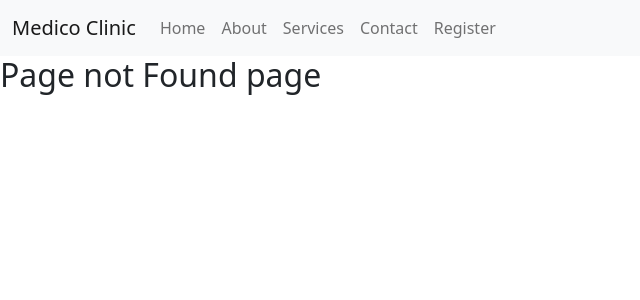
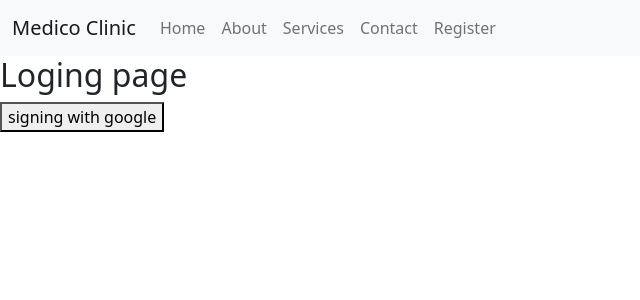
Before and after one commit to developeremdad/Health-care, a React (Create React App) app: page /login in a window 1280 px wide. Before the commit this address had no page. Shown: the top 300 px of the page, without its empty margins (0-640 px from the left). Built offline with nearby package versions, Linux system fonts and the light colour scheme.

Commit message:
setup context api

```diff
--- a/src/App.js
+++ b/src/App.js
@@ -5,10 +5,12 @@ import Home from './posts/Home/Home';
 import NotFound from './posts/NotFound/NotFound';
 import DetailsService from './posts/Home/DetailsService/DetailsService';
 import Header from './posts/Shared/Header/Header';
+import Login from './posts/Login/Login/Login';
+import AuthProvider from './Contexts/AuthProvider';
 
 function App() {
   return (
-    <>
+    <AuthProvider>
       <Router>
         <Header></Header>
         <Switch>
@@ -24,13 +26,17 @@ function App() {
             <DetailsService></DetailsService>
           </Route>
 
+          <Route path="/login">
+            <Login></Login>
+          </Route>
+
           <Route path="*">
             <NotFound></NotFound>
           </Route>
         </Switch>
       </Router>
 
-    </>
+    </AuthProvider>
   );
 }
 
--- /dev/null
+++ b/src/Contexts/AuthProvider.js
@@ -0,0 +1,15 @@
+import React, { createContext } from 'react';
+import useFirebase from '../Hooks/useFirebase';
+
+export const AuthContext = createContext();
+
+const AuthProvider = ({ children }) => {
+    const allContext = useFirebase();
+    return (
+        <AuthContext.Provider value={allContext}>
+            {children}
+        </AuthContext.Provider>
+    );
+};
+
+export default AuthProvider;
--- /dev/null
+++ b/src/Hooks/useAuth.js
@@ -0,0 +1,8 @@
+import { useContext } from "react";
+import { AuthContext } from "../Contexts/AuthProvider";
+
+const useAuth = () => {
+    return useContext(AuthContext)
+};
+
+export default useAuth;
--- /dev/null
+++ b/src/Hooks/useFirebase.js
@@ -0,0 +1,32 @@
+import { GoogleAuthProvider, getAuth, signInWithPopup } from "firebase/auth";
+import { useState } from "react";
+import initAuthentication from "../posts/Login/firebase/firebase.init";
+
+initAuthentication();
+
+const useFirebase = () => {
+    const [user, setUser] = useState({});
+    const [error, setError] = useState({});
+    const googleProvider = new GoogleAuthProvider();
+    const auth = getAuth();
+
+
+    const signInWithGoogle = () => {
+        signInWithPopup(auth, googleProvider)
+            .then(result => {
+                setUser(result.user);
+            })
+            .catch(error => {
+                setError(error.message);
+            })
+    }
+
+    return {
+        signInWithGoogle,
+        user,
+        error
+    }
+
+};
+
+export default useFirebase;
--- a/src/posts/Login/Login/Login.js
+++ b/src/posts/Login/Login/Login.js
@@ -1,9 +1,12 @@
 import React from 'react';
+import useAuth from '../../../Hooks/useAuth';
 
 const Login = () => {
+    const { signInWithGoogle } = useAuth()
     return (
         <div>
             <h2>Loging page</h2>
+            <button onClick={signInWithGoogle}>signing with google</button>
         </div>
     );
 };
--- a/src/posts/Shared/Header/Header.js
+++ b/src/posts/Shared/Header/Header.js
@@ -25,7 +25,7 @@ const Header = () => {
                                 <Link className="nav-link" to="">Contact</Link>
                             </li>
                             <li className="nav-item">
-                                <Link className="nav-link" to="">Register</Link>
+                                <Link className="nav-link" to="/login">Register</Link>
                             </li>
                         </ul>
                     </div>
```
